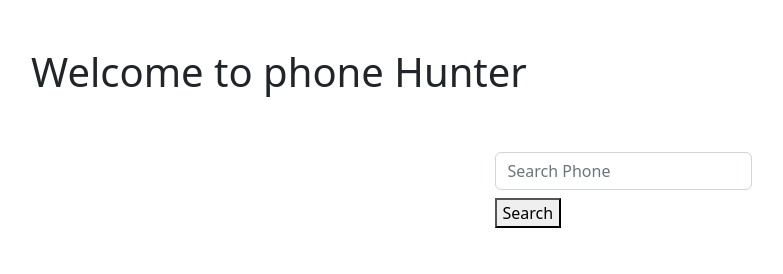
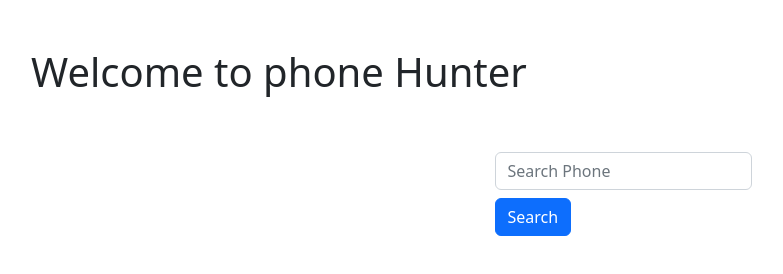
Before and after one commit to almahfuz97/phone-hunter, a plain HTML site: page index.html in a window 1280 px wide. Shown: the whole page, without its empty margins (17-800 px from the left). Drawn offline with nearby package versions, Linux system fonts and the light colour scheme.

Commit message:
designed button

```diff
--- a/index.html
+++ b/index.html
@@ -20,7 +20,7 @@
             <div>
                 <input id="search-text" class="form-control" type="text" placeholder="Search Phone"
                     aria-label="default input example">
-                <button id="search-btn" class="mt-2">Search</button>
+                <button id="search-btn" class="mt-2 btn btn-primary">Search</button>
             </div>
 
         </section>
```
